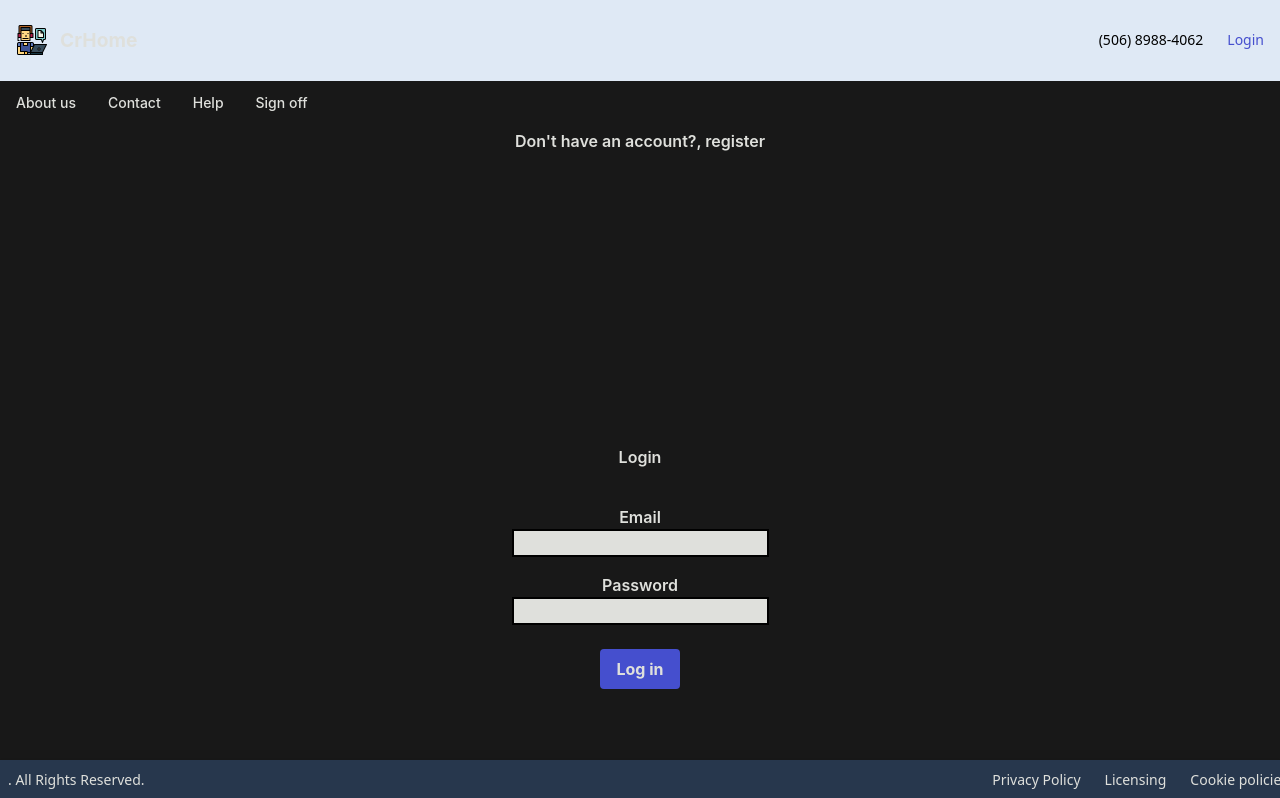
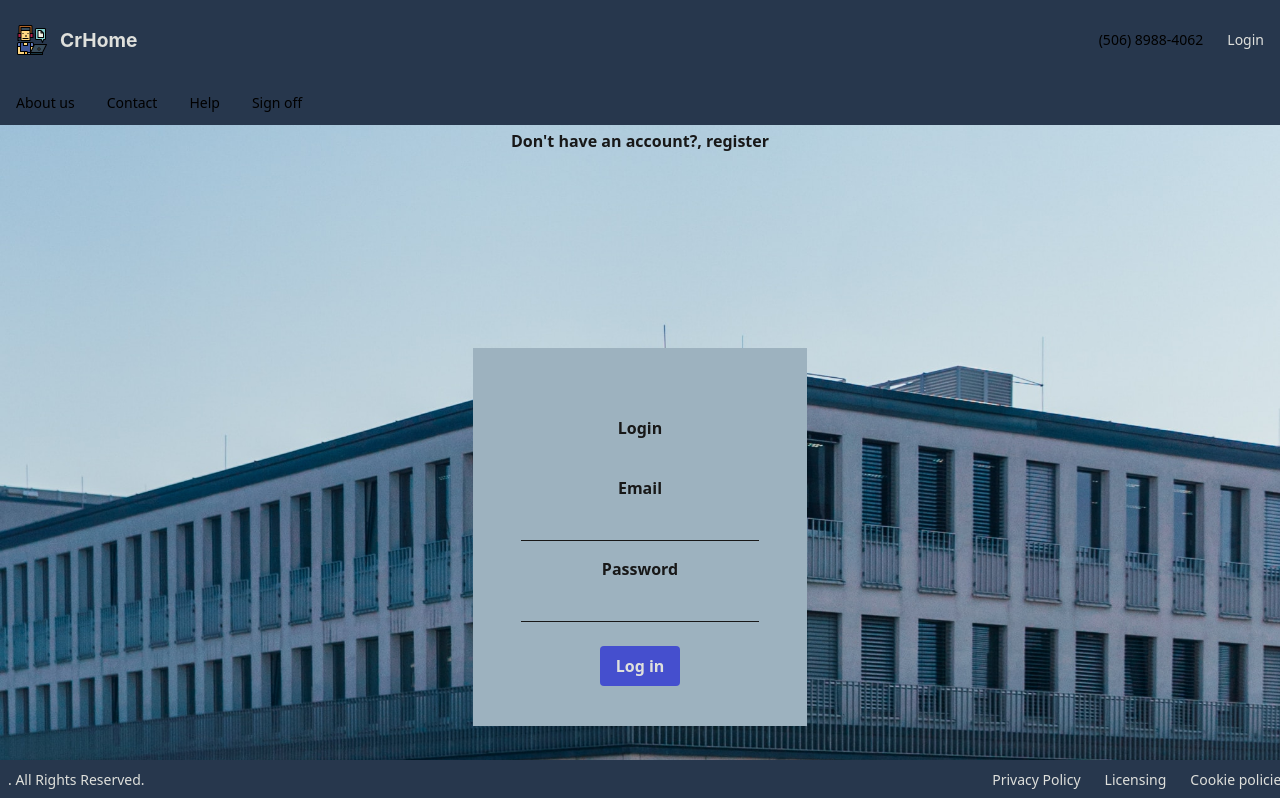
Before and after one commit to EvanderJimenez/Control_info_Empleados, a Next.js app in the folder proyecto/: page /home in a window 1280 px wide. Shown: the top 798 px of the page. Built offline with nearby package versions, Linux system fonts and the light colour scheme.

Commit message:
(ACTUALIZACIÓN) login

```diff
--- /dev/null
+++ b/proyecto/src/root/components/alerts/alertOfSave/AlertOfSave.tsx
@@ -0,0 +1,31 @@
+import React from "react";
+
+export default function AlertOfSave() {
+  return (
+    <>
+      <div role="alert" className="rounded-xl border border-gray-100 bg-white p-4 shadow-xl">
+        <div className="flex items-start gap-4">
+          <span className="text-green-600">
+            <svg xmlns="http://www.w3.org/2000/svg" fill="none" viewBox="0 0 24 24" stroke-width="1.5" stroke="currentColor" className="h-6 w-6">
+              <path strokeLinecap="round" strokeLinejoin="round" d="M9 12.75L11.25 15 15 9.75M21 12a9 9 0 11-18 0 9 9 0 0118 0z" />
+            </svg>
+          </span>
+
+          <div className="flex-1">
+            <strong className="block font-medium text-gray-900"> Changes saved </strong>
+
+            <p className="mt-1 text-sm text-gray-700">Your changes have been saved.</p>
+          </div>
+
+          <button className="text-gray-500 transition hover:text-gray-600">
+            <span className="sr-only">Dismiss popup</span>
+
+            <svg xmlns="http://www.w3.org/2000/svg" fill="none" viewBox="0 0 24 24" stroke-width="1.5" stroke="currentColor" className="h-6 w-6">
+              <path strokeLinecap="round" strokeLinejoin="round" d="M6 18L18 6M6 6l12 12" />
+            </svg>
+          </button>
+        </div>
+      </div>
+    </>
+  );
+}
--- a/proyecto/src/root/components/loadingGeneralComponent/LoadingGeneralComponent.tsx
+++ b/proyecto/src/root/components/loadingGeneralComponent/LoadingGeneralComponent.tsx
@@ -4,7 +4,7 @@ export default function LoadingGeneralComponent() {
   return (
     <>
       <div role="status">
-        <svg aria-hidden="true" className="w-8 h-8 mr-2 text-gray-200 animate-spin dark:text-gray-600 fill-blue" viewBox="0 0 100 101" fill="none" xmlns="http://www.w3.org/2000/svg">
+        <svg aria-hidden="true" className="w-8 h-8 mr-2 text-gray-200 animate-spin dark:text-gray-600 fill-lithBlue" viewBox="0 0 100 101" fill="none" xmlns="http://www.w3.org/2000/svg">
           <path
             d="M100 50.5908C100 78.2051 77.6142 100.591 50 100.591C22.3858 100.591 0 78.2051 0 50.5908C0 22.9766 22.3858 0.59082 50 0.59082C77.6142 0.59082 100 22.9766 100 50.5908ZM9.08144 50.5908C9.08144 73.1895 27.4013 91.5094 50 91.5094C72.5987 91.5094 90.9186 73.1895 90.9186 50.5908C90.9186 27.9921 72.5987 9.67226 50 9.67226C27.4013 9.67226 9.08144 27.9921 9.08144 50.5908Z"
             fill="currentColor"
--- a/proyecto/src/root/components/login/components/FormLogin.tsx
+++ b/proyecto/src/root/components/login/components/FormLogin.tsx
@@ -10,13 +10,13 @@ interface FormLoginProps {
 const FormLogin = ({ handleSubmit, handleInputChange, loginData }: FormLoginProps) => {
   return (
     <div>
-      <form className="bg-SecondaryColor flex items-center justify-center flex-col h-full w-full p-10" onSubmit={handleSubmit}>
-        <h2 className="m-7">Login</h2>
+      <form className="bg-lithBlue  flex items-center justify-center flex-col h-full w-full p-10" onSubmit={handleSubmit}>
+        <h2 className="m-7  font-bold">Login</h2>
         <div className="flex flex-col items-center justify-center p-2">
-          <label>Email</label>
+          <label className="font-semibold ">Email</label>
           <input
             type="email"
-            className="bg-PrimaryColor secondary-font  border-2 border-gray-300 focus:outline-none focus:border-blue hover:border-red"
+            className="EspecialInput border-b focus:outline-none border-black bg-transparent text-sm  zoom block w-full p-2.5"
             id="email"
             name="email"
             value={loginData.email}
@@ -25,10 +25,10 @@ const FormLogin = ({ handleSubmit, handleInputChange, loginData }: FormLoginProp
           />
         </div>
         <div className="flex flex-col items-center justify-center p-2">
-          <label>Password</label>
+          <label className="font-semibold " >Password</label>
           <input
             type="password"
-            className="bg-PrimaryColor secondary-font  border-2 border-gray-300 focus:outline-none focus:border-blue hover:border-red"
+            className="EspecialInput border-b focus:outline-none border-black bg-transparent text-sm  zoom block w-full p-2.5"
             id="password"
             name="password"
             value={loginData.password}
--- a/proyecto/src/root/components/mainForm/MainForm.tsx
+++ b/proyecto/src/root/components/mainForm/MainForm.tsx
@@ -4,6 +4,7 @@ import Register from "../registerEmployee/Register";
 import ListEmployee from "../listEmployee/ListEmployee";
 import { Top } from "../top/Top";
 import { Foot } from "../foot/Foot";
+import AlertOfSave from "../alerts/alertOfSave/AlertOfSave";
 
 export const MainForm = ({}) => {
   const [showComponent, setShowComponent] = useState(true);
@@ -13,14 +14,23 @@ export const MainForm = ({}) => {
   };
 
   return (
-    <div className="bg-SecondaryColor flex-col w-full h-1/3 p-1 flex justify-center items-center">
-      <a className="bg-SecondaryColor"onClick={toggleComponent}>
-        {showComponent ? "Don't have an account?, register" : "Do you have an account?, log in"}
-      </a>
-      <div className="bg-SecondaryColor flex items-center justify-center flex-col h-screen w-full p-10">
-        <div>{showComponent ? <Login /> : <Register />}</div>
+    <>
+      <div className="relative">
+        <div className="absolute inset-0 flex justify-center items-center">
+          <div className="text-black text-center">
+            <div className="flex-col w-full h-screen p-1 flex justify-center items-center">
+              <a className=" font-semibold cursor-pointer" onClick={toggleComponent}>
+                {showComponent ? "Don't have an account?, register" : "Do you have an account?, log in"}
+              </a>
+              <div className=" flex items-center justify-center flex-col h-screen w-full p-10">
+                <div>{showComponent ? <Login /> : <Register />}</div>
+              </div>
+            </div>
+          </div>
+        </div>
+        <img className="h-screen w-screen object-cover" src="./Images/loginBackground.jpg" alt="Primary image" />
       </div>
-    </div>
+    </>
   );
 };
 
--- a/proyecto/src/root/components/menus/employeeCenterMenu/EmployeeCenterMenu.tsx
+++ b/proyecto/src/root/components/menus/employeeCenterMenu/EmployeeCenterMenu.tsx
@@ -11,7 +11,7 @@ export default function EmployeeCenterMenu() {
 
   return (
     <>
-      <div className="left-0 z-50 w-full h-16 bg-SecondaryColor  dark:bg-gray-700 dark:border-gray-600">
+      <div className="left-0 z-50 w-full h-16 bg-lithBlue ">
         <div className="grid h-full max-w-lg grid-cols-5 mx-auto font-medium">
           <button
             onClick={() => handleButtonClick("/home/EmployeeMain/Schedule")}
--- a/proyecto/src/root/components/top/Top.tsx
+++ b/proyecto/src/root/components/top/Top.tsx
@@ -5,7 +5,7 @@ import router from "next/router";
 export function Top() {
   return (
     <>
-      <nav className="print:hidden g-SecondaryColor border-gray-200 dark:bg-black">
+      <nav className="print:hidden bg-darkBlue">
         <div className="flex flex-wrap justify-between items-center mx-auto max-w-screen-xl p-4 print:hidden">
           <a className="flex items-center print:hidden">
             <img src="/Images/WelcomeLogo.png" className="h-8 mr-3" alt="Logo" />
@@ -15,13 +15,13 @@ export function Top() {
             <a href="tel:89884062" className="mr-6 text-sm  text-gray-500 dark:text-white hover:underline">
               (506) 8988-4062
             </a>
-            <a href="/" className="text-sm  text-blue dark:text-blue-500 hover:underline print:hidden">
+            <a href="/" className="text-sm  text-white dark:text-blue-500 hover:underline print:hidden">
               Login
             </a>
           </div>
         </div>
       </nav>
-      <nav className="bg-SecondaryColor dark:bg-gray-700 print:hidden">
+      <nav className="bg-darkBlue dark:bg-gray-700 print:hidden">
         <div className="max-w-screen-xl px-4 py-3 mx-auto print:hidden">
           <div className="flex items-center">
             <ul className="flex flex-row font-medium mt-0 mr-6 space-x-8 text-sm print:hidden">
--- a/proyecto/src/styles/globals.css
+++ b/proyecto/src/styles/globals.css
@@ -8,6 +8,23 @@
   font-weight: 600;
   color: #dfe0dc;
 }
+.e {
+  color: #27374d;
+}
+.element {
+  position: relative;
+}
+
+.element::after {
+  content: "";
+  position: absolute;
+  top: 0;
+  left: 0;
+  width: 100%;
+  height: 100%;
+  box-shadow: 0 0 20px rgba(255, 255, 255, 0.5);
+}
+
 .bg-PrimaryColor {
   background-color: #dfe0dc;
   font-family: lucida system-ui, -apple-system, BlinkMacSystemFont, "Segoe UI", Roboto, Oxygen, Ubuntu, Cantarell, "Open Sans", "Helvetica Neue", sans-serif;
@@ -19,8 +36,20 @@
   transition: all 0.4s ease-in-out;
 }
 .EspecialInput {
-  color: #181818;
+  color: black;
   background-color: transparent;
+}
+
+input {
+  border-bottom-width: 1px;
+  border-color: #000;
+  background-color: transparent;
+  font-size: 0.875rem;
+  display: block;
+  width: 100%;
+  color: black;
+  background-color: transparent;
+  font-family: lucida system-ui, -apple-system, BlinkMacSystemFont, "Segoe UI", Roboto, Oxygen, Ubuntu, Cantarell, "Open Sans", "Helvetica Neue", sans-serif;
 }
 @media print {
   @page {
@@ -80,8 +109,6 @@ html {
   height: 100%;
 }
 
-
-
 .GridThreeColumns {
   display: grid;
   grid-template-columns: 25% 50% 25%;
@@ -125,7 +152,7 @@ body {
   width: 100%;
   height: 100%;
   min-height: 100vh;
-  background-color: #dfe9f5;
+  background-color: white;
 }
 .EliminatedButton {
   background-color: #e84443;
--- a/proyecto/tailwind.config.js
+++ b/proyecto/tailwind.config.js
@@ -18,7 +18,7 @@ module.exports = {
       black: "#181818",
       white: "#dfe0dc",
       darkBlue: "#27374D",
-      lithBlue: "#dfe9f5",
+      lithBlue: "#9DB2BF",
     },
     extend: {},
   },
```
Also changed, not shown: proyecto/src/root/components/requestVacationsEmployee/RequestVacationsEmployee.tsx (+18 -40 lines), proyecto/public/Images/loginBackground.jpg (added).
